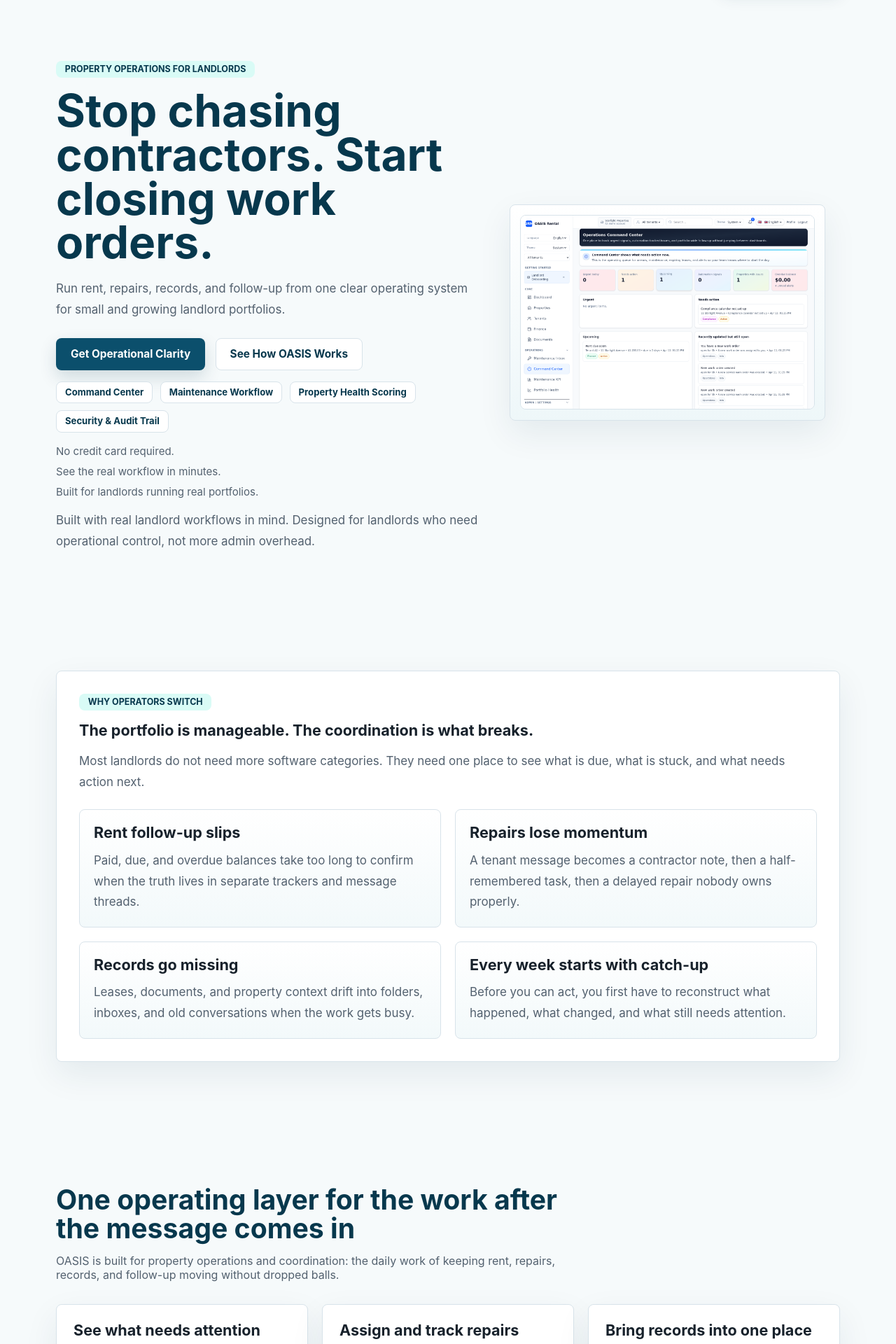
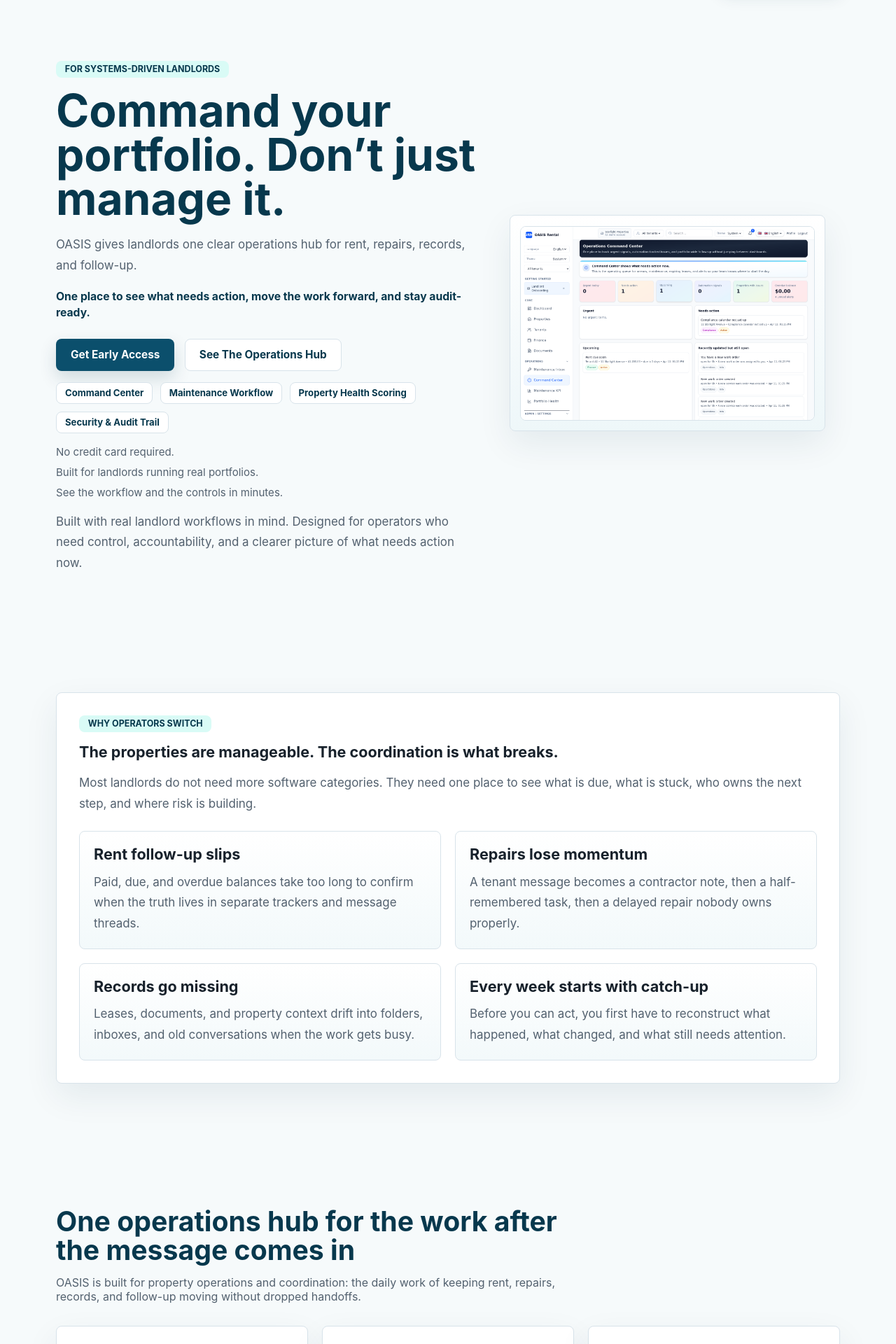
Before and after one commit to todainty147/Oasis-Propertuy-Management, a Next.js app in the folder marketing-site/: page / in a window 1280 px wide. Shown: the part 80-2000 px from the top of the page at 70% size. Built offline with nearby package versions, Linux system fonts and the light colour scheme; no server answers.

Commit message:
Document positioning plan and reposition homepage

```diff
--- a/marketing-site/app/page.tsx
+++ b/marketing-site/app/page.tsx
@@ -17,8 +17,8 @@
       <HeroSection {...homepageContent.hero} />
       <ContentSection {...homepageContent.problemSection} />
       <FeatureGrid {...homepageContent.solutionSection} />
+      <ProductPreview {...homepageContent.productPreview} />
       <WorkflowShowcase {...homepageContent.workflowSection} />
-      <ProductPreview {...homepageContent.productPreview} />
       <FinalCta {...homepageContent.finalCta} />
     </>
   );
--- a/marketing-site/components/marketing/hero-section.tsx
+++ b/marketing-site/components/marketing/hero-section.tsx
@@ -22,6 +22,16 @@
           <h1>{props.title}</h1>
           <p className="muted" style={{ maxWidth: 680, marginTop: "1.25rem" }}>
             {props.body}
+          </p>
+          <p
+            style={{
+              marginTop: "1rem",
+              maxWidth: 620,
+              color: "var(--brand-strong)",
+              font: "700 0.98rem/1.5 var(--font-sans)",
+            }}
+          >
+            One place to see what needs action, move the work forward, and stay audit-ready.
           </p>
           <div className="button-row">
             <Link href={props.primaryCta.href} className="button button-primary">
--- a/marketing-site/components/marketing/workflow-showcase.tsx
+++ b/marketing-site/components/marketing/workflow-showcase.tsx
@@ -43,7 +43,7 @@
                 </ul>
                 <div className="button-row">
                   <Link href={item.href} className="button button-secondary">
-                    Learn more
+                    Explore this workflow
                   </Link>
                 </div>
               </div>
--- a/marketing-site/content/homepage.ts
+++ b/marketing-site/content/homepage.ts
@@ -2,18 +2,18 @@
 
 export const homepageContent = {
   seo: {
-    title: "Property Operations Software for Landlords | OASIS Rental",
+    title: "Property Operations Platform for Landlords | OASIS Rental",
     description:
-      "OASIS helps landlords replace spreadsheets, WhatsApp threads, and guesswork with one clear way to run rent, repairs, records, and follow-up.",
+      "OASIS helps systems-driven landlords run rent, repairs, records, and follow-up from one clear operations hub.",
     canonical: "https://oasisrental.com/",
   },
   hero: {
-    eyebrow: "Property operations for landlords",
-    title: "Stop chasing contractors. Start closing work orders.",
+    eyebrow: "For systems-driven landlords",
+    title: "Command your portfolio. Don’t just manage it.",
     body:
-      "Run rent, repairs, records, and follow-up from one clear operating system for small and growing landlord portfolios.",
+      "OASIS gives landlords one clear operations hub for rent, repairs, records, and follow-up.",
     support:
-      "Built with real landlord workflows in mind. Designed for landlords who need operational control, not more admin overhead.",
+      "Built with real landlord workflows in mind. Designed for operators who need control, accountability, and a clearer picture of what needs action now.",
     highlights: [
       "Command Center",
       "Maintenance Workflow",
@@ -22,19 +22,19 @@
     ],
     microcopy: [
       "No credit card required.",
-      "See the real workflow in minutes.",
       "Built for landlords running real portfolios.",
+      "See the workflow and the controls in minutes.",
     ],
     imageSrc: "/screenshots/command-center.png",
     imageAlt: "OASIS Command Center showing urgent items, overdue balance, and action queues across the portfolio.",
-    primaryCta: { label: "Get Operational Clarity", href: siteConfig.appUrl },
-    secondaryCta: { label: "See How OASIS Works", href: "/features" },
+    primaryCta: { label: "Get Early Access", href: siteConfig.appUrl },
+    secondaryCta: { label: "See The Operations Hub", href: "/features" },
   },
   problemSection: {
     eyebrow: "Why operators switch",
-    title: "The portfolio is manageable. The coordination is what breaks.",
+    title: "The properties are manageable. The coordination is what breaks.",
     body:
-      "Most landlords do not need more software categories. They need one place to see what is due, what is stuck, and what needs action next.",
+      "Most landlords do not need more software categories. They need one place to see what is due, what is stuck, who owns the next step, and where risk is building.",
     items: [
       {
         title: "Rent follow-up slips",
@@ -55,20 +55,20 @@
     ],
   },
   solutionSection: {
-    title: "One operating layer for the work after the message comes in",
+    title: "One operations hub for the work after the message comes in",
     body:
-      "OASIS is built for property operations and coordination: the daily work of keeping rent, repairs, records, and follow-up moving without dropped balls.",
+      "OASIS is built for property operations and coordination: the daily work of keeping rent, repairs, records, and follow-up moving without dropped handoffs.",
     items: [
       {
         title: "See what needs attention",
-        body: "Start from urgent queues, overdue balances, and stalled work instead of opening five tabs to rebuild the day.",
+        body: "Start from urgent queues, overdue balances, and stalled work instead of rebuilding the day from inboxes and memory.",
       },
       {
-        title: "Assign and track repairs",
+        title: "Push work forward",
         body: "Move maintenance from tenant request to contractor progress to completion without endless back-and-forth.",
       },
       {
-        title: "Bring records into one place",
+        title: "Keep context close",
         body: "Keep leases, documents, tenant context, and property history close to the work they support.",
       },
       {
@@ -80,12 +80,12 @@
   productPreview: {
     title: "Built for the parts of portfolio work that break first",
     body:
-      "OASIS is for landlords who are past simple record-keeping and need faster decisions, clearer ownership, and better follow-through as the portfolio gets noisier.",
+      "OASIS is for landlords who are past simple record-keeping and need one brain for the portfolio: clearer ownership, faster decisions, and stronger follow-through as the work gets noisier.",
     items: [
       {
         label: "Command Center",
         title: "The mental load drops fast",
-        body: "The Command Center works like the brain of the portfolio, showing what needs action now so nothing important gets quietly missed.",
+        body: "The Command Center works like the brain of the operations hub, showing what needs action now so nothing important gets quietly missed.",
         points: ["zero missed tasks", "urgent queues", "next actions"],
         imageSrc: "/screenshots/command-center.png",
         imageAlt: "OASIS Command Center with urgent and needs-action queues.",
@@ -119,7 +119,7 @@
   workflowSection: {
     title: "See the workflow in action",
     body:
-      "Instead of another generic feature list, here is what winning the day looks like when OASIS is running the workflow.",
+      "Instead of another generic feature list, here is what operational control looks like when OASIS is running the workflow.",
     items: [
       {
         label: "T:00",
```
Also changed, not shown: 1 other file (tests, documents, lock files or other folders).
